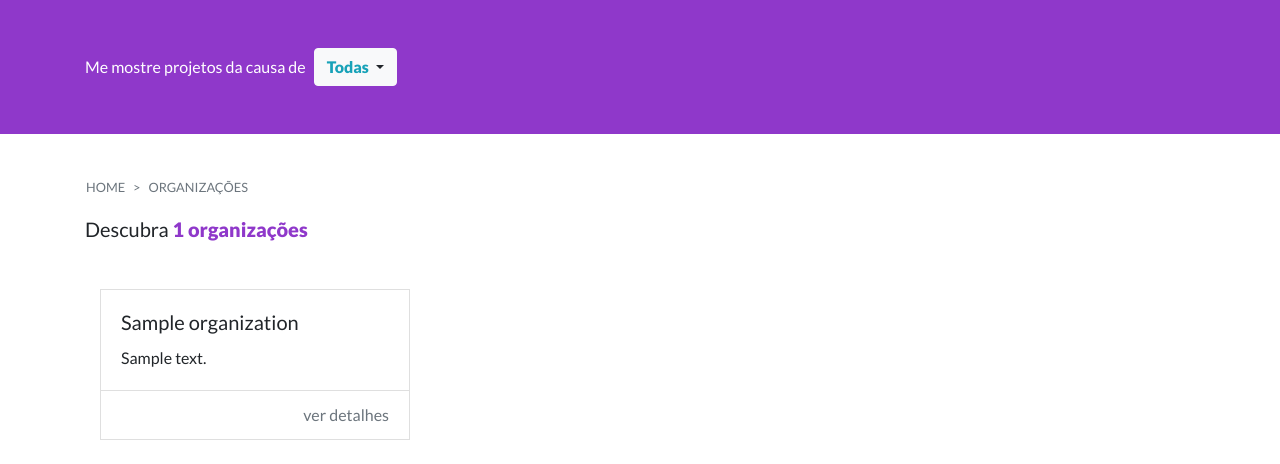
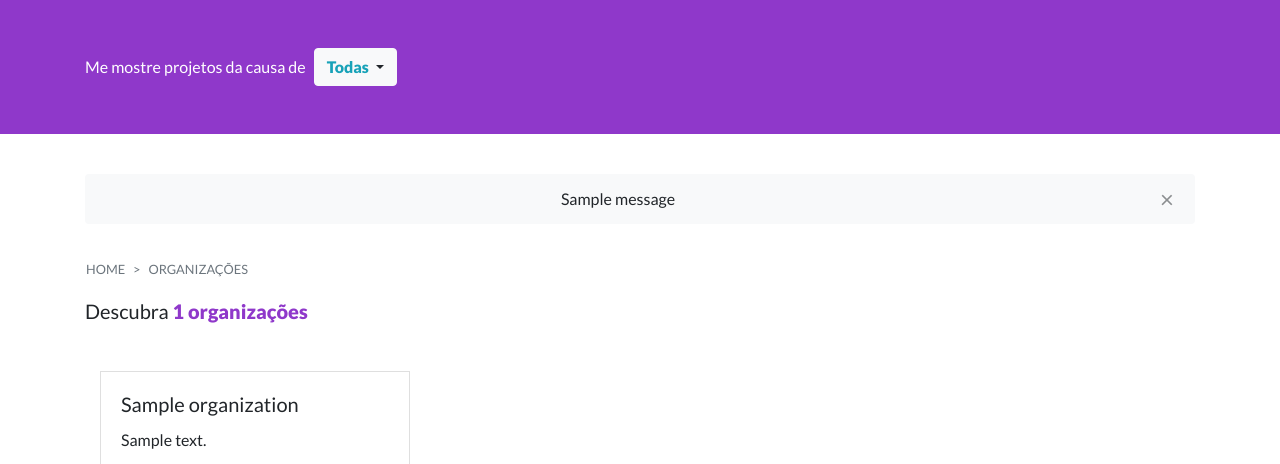
Before and after one commit to Pedroknoll/No-Profit-Catalog, a Flask app: page /organizations in a window 1280 px wide. Shown: the part 87-551 px from the top of the page. Run offline with Flask 2, Linux system fonts and the light colour scheme; tables that the repository leaves empty hold one stand-in row (values such as "Sample post"); one stand-in notice (Sample message) is shown; some libraries are stand-ins or nearby versions.

Commit message:
Add flash messages to CRUD actions and templates

```diff
--- a/application.py
+++ b/application.py
@@ -1,5 +1,6 @@
 #!/usr/bin/python
-from flask import Flask, render_template, url_for, request, redirect
+# -*- encoding: utf-8 -*-
+from flask import Flask, render_template, url_for, request, redirect, flash
 
 # importing SqlAlchemy
 from sqlalchemy import create_engine
@@ -85,6 +86,7 @@ def newOrganization():
                     category_id = request.form['category'])
         session.add(addNewOrg)
         session.commit()
+        flash("Organização criada com sucesso!".decode('utf8'))
         return redirect(url_for('showOrganizationsList'))
     else:
         return render_template('newOrganization.html',
@@ -112,6 +114,7 @@ def editOrganization(organization_id):
             editedOrganization.category_id = request.form[ 'category']
         session.add(editedOrganization)
         session.commit()
+        flash("Organização editada com sucesso!".decode('utf8'))
         return redirect(url_for('showOrganizationDetail',
                                     organization_id=organization_id))
     else:
@@ -133,6 +136,7 @@ def deleteOrganization(organization_id):
     if request.method == 'POST':
         session.delete(organizationToDelete)
         session.commit()
+        flash("Organização deletada com sucesso!".decode('utf8'))
         return redirect(url_for('showOrganizationsList'))
     else:
         return render_template('deleteOrganization.html',
@@ -140,5 +144,6 @@ def deleteOrganization(organization_id):
 
 
 if __name__ == "__main__":
+    app.secret_key = 'super_secret_key'
     app.debug = True
     app.run(host = '0.0.0.0', port = 5000)
--- a/templates/deleteOrganization.html
+++ b/templates/deleteOrganization.html
@@ -12,6 +12,7 @@
 
 
 <main>
+
 
   <section class="container-fluid crud-organization-container bg-light">
 
--- /dev/null
+++ b/templates/flashmessage.html
@@ -0,0 +1,12 @@
+{% with messages = get_flashed_messages() %}
+  {% if messages %}
+    <div class="alert bg-light alert-dismissible text-center fade show mt-3" role="alert">
+      {% for message in messages %}
+        <span>{{message}}</span>
+        <button type="button" class="close" data-dismiss="alert" aria-label="Close">
+          <span aria-hidden="true">&times;</span>
+        </button>
+      {% endfor %}
+    </div>
+  {% endif %}
+{% endwith %}
--- a/templates/main.html
+++ b/templates/main.html
@@ -3,7 +3,7 @@
   <head>
 		<title>achaONG | Fazer o bem ficou mais fácil</title>
 		<!-- Meta tags -->
-	  <meta charset="utf-8"/>
+	  <meta charset="utf-8" />
 	  <meta name="viewport" content="width=device-width, initial-scale=1, shrink-to-fit=no"/>
 	  <meta property="title" content="AchaOng | Fazer o bem ficou mais fácil">
       <meta property="og:title" content="AchaOng | Fazer o bem ficou mais fácil">
@@ -26,7 +26,6 @@
 	</head>
 
   <body itemscope itemtype="http://schema.org/WebPage">
-
 		{% block body %}
 		{% endblock %}
 
--- a/templates/organizationDetail.html
+++ b/templates/organizationDetail.html
@@ -16,6 +16,7 @@
       </ul>
     </section>
 
+    {% include "flashmessage.html" %}
 
     <section class="row breadcum py-2 small">
       <nav aria-label="breadcrumb" itemprop="breadcrumb">
--- a/templates/organizationsList.html
+++ b/templates/organizationsList.html
@@ -27,6 +27,8 @@
 
 
   <section class="container organizations-list-section py-4">
+
+      {% include "flashmessage.html" %}
 
     <div class="row breadcum py-2 small">
       <nav aria-label="breadcrumb" itemprop="breadcrumb">
```
Also changed, not shown: templates/newOrganization.html (line endings or trailing spaces).
